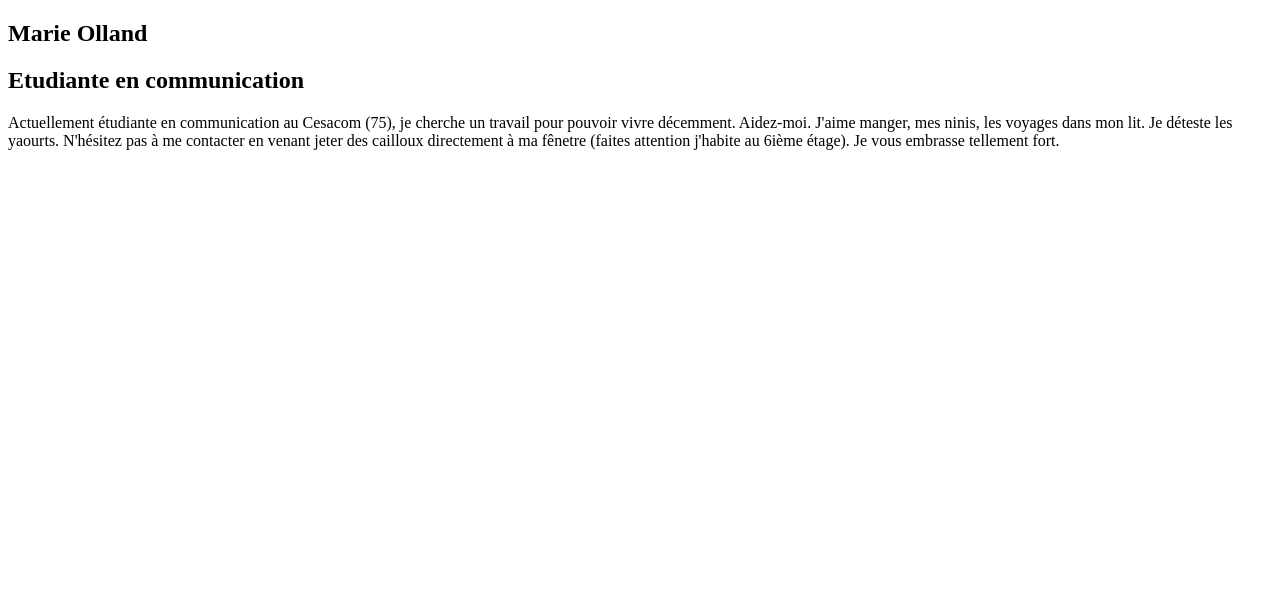
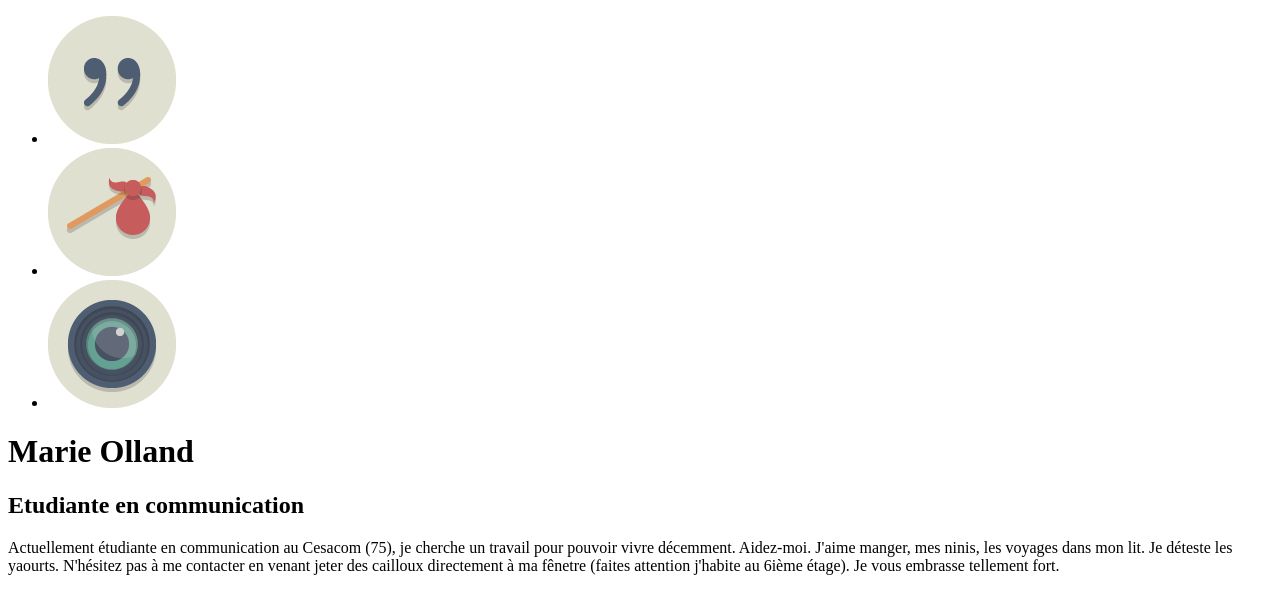
Before and after one commit to Martyoll/projet-test, a plain HTML site: page index.html in a window 1280 px wide. Drawn offline with Linux system fonts and the light colour scheme.

Commit message:
Ajout icones

```diff
--- a/index.html
+++ b/index.html
@@ -3,11 +3,29 @@
 <head>
     <meta charset="UTF-8">
     <title>Marie Olland - CV en ligne</title>
-    <h2>Marie Olland</h2>
+
+</head>
+<body>
+    <header>
+      <nav>
+         <ul>
+             <li> <a> <img src="images/quote.png" alt"Home"></a> </li>
+             <li> <a> <img src="images/travelerbag.png" alt"Parcours"></a> </li>
+             <li> <a> <img src="images/lens.png" alt"Contacte"></a> </li>
+         </ul>
+
+      </nav>
+
+    </header>
+    <main>
+         <h1>Marie Olland</h1>
     <h2>Etudiante en communication</h2>
     <p>Actuellement étudiante en communication au Cesacom (75), je cherche un travail pour pouvoir vivre décemment. Aidez-moi. J'aime manger, mes ninis, les voyages dans mon lit. Je déteste les yaourts. N'hésitez pas à me contacter en venant jeter des cailloux directement à ma fênetre (faites attention j'habite au 6ième étage). Je vous embrasse tellement fort.</p>
-</head>
-<body>
+    </main>
+    <footer>
 
-</body>
+
+    </footer>
+
+    </body>
 </html>
```
Also changed, not shown: images/lens.png (added), images/quote.png (added), images/travelerbag.png (added), 1 other file.
